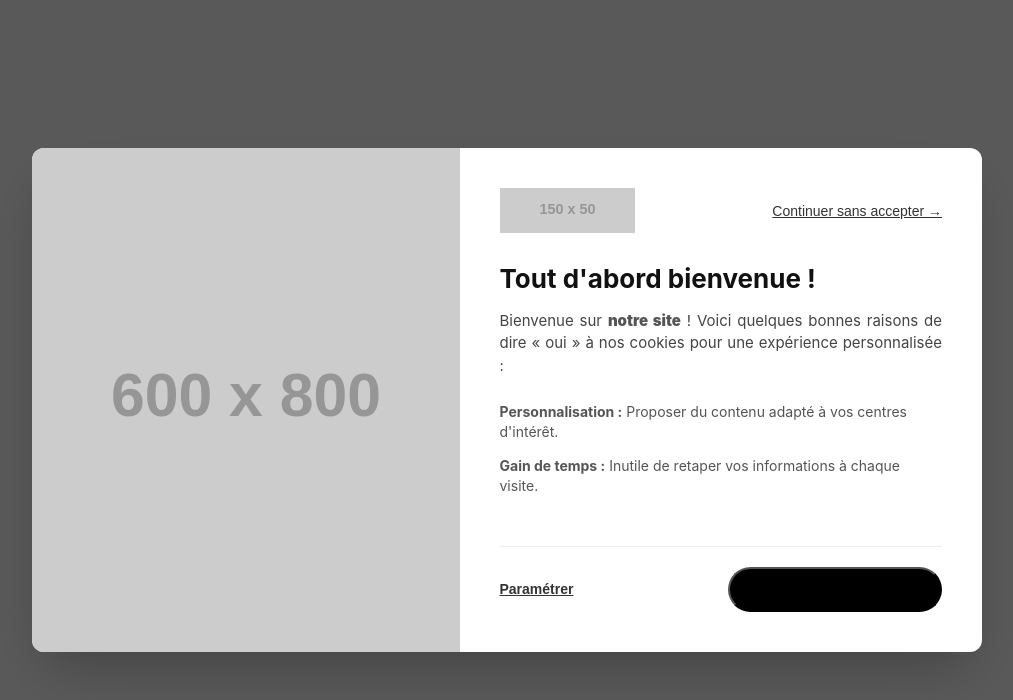
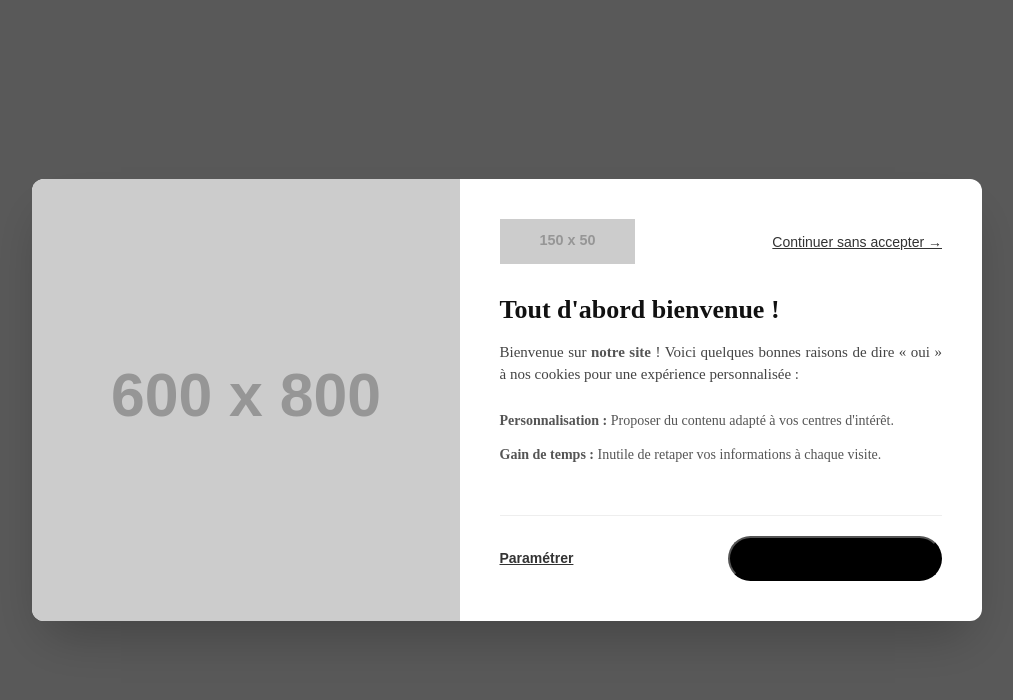
Before and after one commit to vturlin/ma-cmp-script-test, a React app: page / in a window 1280 px wide. Shown: the top 700 px of the page, without its empty margins (133-1146 px from the left). Built offline with nearby package versions, Linux system fonts and the light colour scheme; the HTML template or start-up script is replaced by a standard one.

Commit message:
Update Banner.css

```diff
--- a/src/Banner.css
+++ b/src/Banner.css
@@ -6,15 +6,14 @@
   position: fixed;
   top: 0;
   left: 0;
-  width: 100vw;
-  height: 100vh;
+  right: 0;  /* <-- On ajoute right */
+  bottom: 0; /* <-- On ajoute bottom */
+  /* Supprimez les lignes avec 'height' et 'width' */
   background-color: rgba(0, 0, 0, 0.65);
-  z-index: 2147483647; /* Z-index maximum pour passer par-dessus tout */
+  z-index: 2147483647;
   display: flex;
   align-items: center;
   justify-content: center;
-  font-family: -apple-system, BlinkMacSystemFont, "Segoe UI", Roboto, Helvetica, Arial, sans-serif;
-  box-sizing: border-box;
 }
 
 /* On s'assure que le border-box s'applique à tous les enfants */
```
